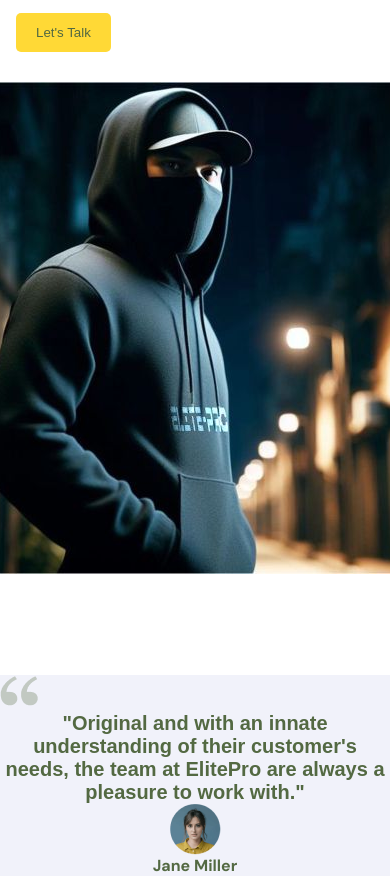
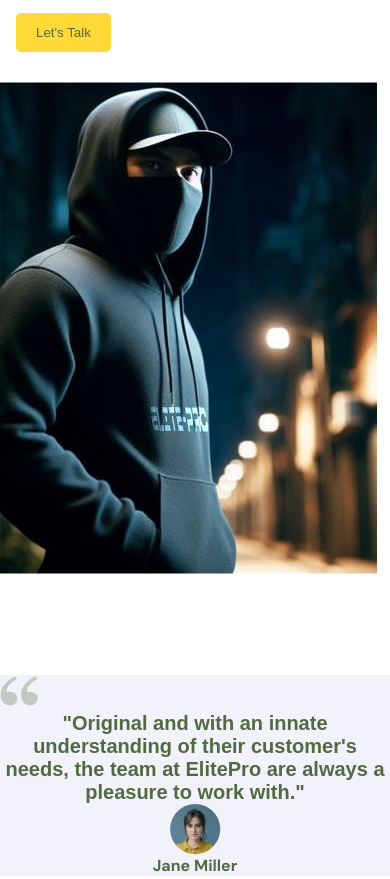
Before and after one commit to Chinedu-Bot/elitepro-website, a plain HTML site: page index.html in a window 390 px wide. Shown: the part 3723-4602 px from the top of the page. Drawn offline with Linux system fonts and the light colour scheme; no server answers; a web font is replaced by a local one.

Commit message:
Chinedu-MD

```diff
--- a/styles.css
+++ b/styles.css
@@ -407,4 +407,9 @@ footer .container {
         padding: 7px;
         font-size: 10px;
     }
+
+    #about-us .about-image {
+        margin-left: -40px;
+    }
+
 }
```
